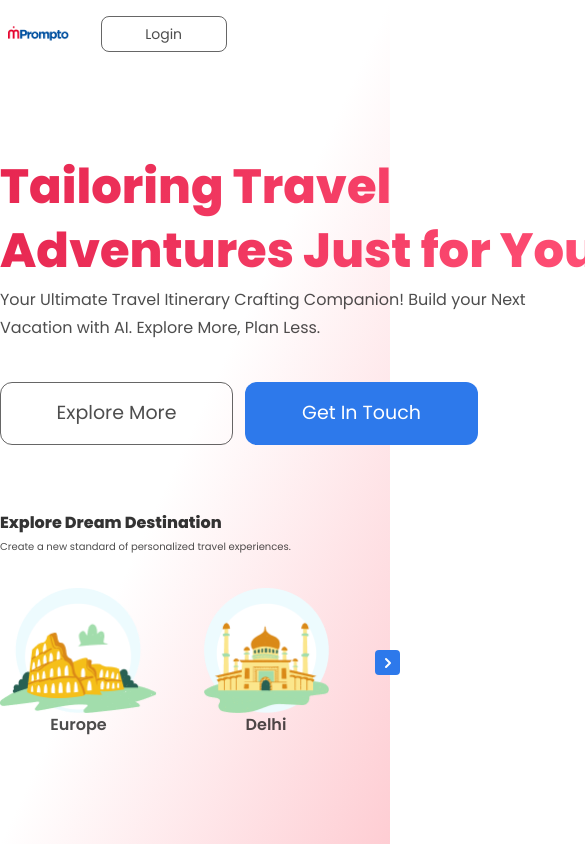
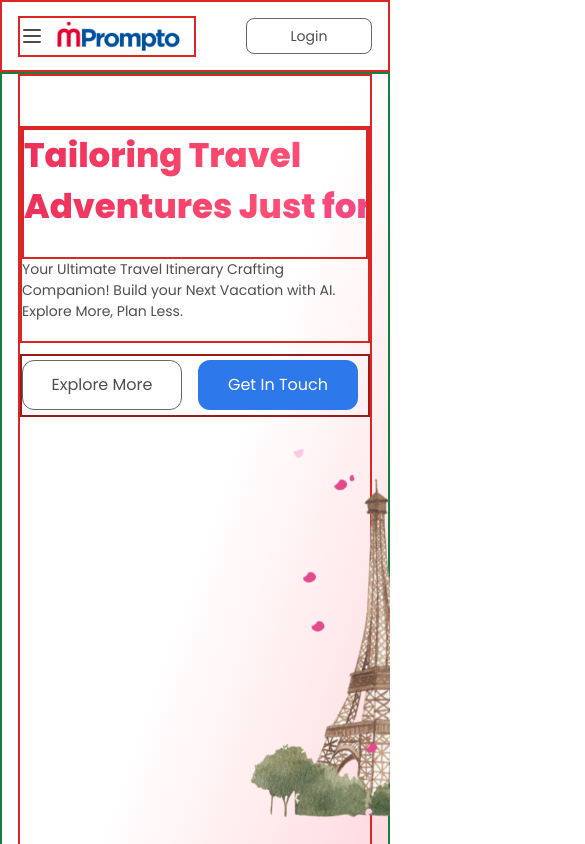
Before and after one commit to raiv200/sypto-assignment-2, a Next.js app: page / in a window 390 px wide. Shown: the top 844 px of the page, 585 px wide, since content can reach past the window. Built offline with nearby package versions, Linux system fonts and the light colour scheme.

Commit message:
Made Mobile Responsove

```diff
--- a/app/page.jsx
+++ b/app/page.jsx
@@ -13,10 +13,10 @@ export default function Home() {
 
   return (
     <div
-      className={`flex flex-col min-h-screen w-full  bg-gradient-to-br ${backgroundColor} transition ease-in-out duration-[3s]`}
+      className={`flex flex-col  bg-gradient-to-br ${backgroundColor} h-full w-full lg:min-h-screen lg:w-full  transition ease-in-out duration-[3s]  overflow-hidden`}
     >
       {/* <AutoCarousel onBackgroundColorChange={setBackgroundColor} /> */}
-      <div className="flex flex-col h-screen w-full mx-auto md:max-w-[1350px] 2xl:max-w-9xl ">
+      <div className="flex flex-col w-full h-full lg:h-screen lg:w-full mx-auto md:max-w-[1350px] 2xl:max-w-9xl ">
         <Navbar />
         <HeroSection setBackgroundColor={setBackgroundColor} />
       </div>
--- a/components/AutoCarousel.jsx
+++ b/components/AutoCarousel.jsx
@@ -54,14 +54,14 @@ const AutoCarousel = ({onBackgroundColorChange }) => {
       {images.map((imageUrl, index) => (
         <div
           key={index}
-          className={`carousel-slide absolute   w-${imageUrl.width} h-${imageUrl.height}  transition ease-in-out duration-[3s]  ${
+          className={`carousel-slide absolute lg:w-${imageUrl.width} lg:h-${imageUrl.height}  transition ease-in-out duration-[3s]  ${
             index === currentIndex ? 'transform translate-x-0' : 'transform -translate-x-full'
           }`}
         >
           <img
             src={imageUrl.src}
             alt={`Carousel Item ${index}`}
-            className="w-full h-full object-contain animate-slideInFromRight "
+            className=" w-[320px]  lg:w-full lg:h-full object-contain animate-slideInFromRight "
           />
         </div>
       ))}
--- a/components/HeroSection.jsx
+++ b/components/HeroSection.jsx
@@ -4,24 +4,24 @@ import AutoCarousel from "./AutoCarousel";
 
 const HeroSection = ({ setBackgroundColor }) => {
   return (
-    <section className="flex justify-evenly w-full h-full  ">
+    <section className="relative grid grid-cols-1  px-4 justify-evenly w-full h-full lg:flex lg:px-0 lg:justify-evenly lg:w-full lg:h-full border-2 border-green-700 ">
       {/* Left Part */}
 
-      <div className="flex flex-col  justify-between w-[643px] h-[593px] mt-[77px] ">
-        <div className="flex flex-col justify-evenly w-[643px] h-[311px]">
+      <div className="flex flex-col  justify-between border-2 border-red-600 items-center w-full h-full py-10  lg:items-start lg:w-[643px] lg:h-[593px] lg:mt-[77px] lg:py-0 ">
+        <div className="flex flex-col justify-evenly w-full h-[311px] lg:justify-evenly lg:w-[643px] lg:h-[311px]">
           {/* Main Heading Text  */}
 
-          <div className="flex flex-col w-full h-[217px]">
-            <div className="w-full h-[131px] flex flex-col ">
-              <h1 className="gradient-typing-text-1 gradient-text  text-[48px] font-[800] leading-[64px] overflow-hidden whitespace-nowrap  transition ease-in-out duration-600">
+          <div className="flex flex-col w-full h-[217px]  space-y-0 lg:space-y-2 border-2 border-red-600 ">
+            <div className="w-full h-[131px] flex flex-col  lg:items-start border-2 border-red-600 ">
+              <h1 className="gradient-typing-text-1 gradient-text text-[34px] font-[800] leading-1 lg:text-[48px] lg:font-[800] lg:leading-[64px] overflow-hidden whitespace-nowrap  transition ease-in-out duration-600">
                 Tailoring Travel
               </h1>
-              <h1 className="gradient-typing-text-2 gradient-text  text-[48px] font-[800] leading-[64px] overflow-hidden whitespace-nowrap  transition ease-in-out duration-600">
+              <h1 className="gradient-typing-text-2 gradient-text text-[34px] font-[800] leading-1 lg:text-[48px] lg:font-[800] lg:leading-[64px] overflow-hidden whitespace-nowrap  transition ease-in-out duration-600">
               Adventures Just for You!
               </h1>
 
             </div>
-            <p className="text-[16px] font-[400] text-[#000000B2] w-[576px] h-[66px] leading-7">
+            <p className=" text-start text-[14px] font-[400] text-[#000000B2] w-full h-[66px] leading-1 lg:text-start  lg:w-[576px] lg:h-[66px] lg:leading-7 lg:text-[16px] lg:font-[400]">
               Your Ultimate Travel Itinerary Crafting Companion! Build your Next
               Vacation with AI. Explore More, Plan Less.
             </p>
@@ -29,19 +29,19 @@ const HeroSection = ({ setBackgroundColor }) => {
 
           {/* CTA Buttons  */}
 
-          <div className="flex space-x-3 w-[480px] h-[63px]">
-            <button className="h-[63px] w-[233px]  border-[1px] border-[#00000099] hover:shadow-2xl hover:-translate-y-1 rounded-xl px-6 py-4 transition ease-in duration-300  ">
+          <div className="flex items-center  space-x-4 w-full h-[63px] lg:space-x-3 lg:w-[480px] lg:h-[63px] border-2 border-red-800">
+            <button className="flex  items-center justify-center h-[50px] w-[160px] lg:h-[63px] lg:w-[233px]  border-[1px] border-[#00000099] hover:shadow-2xl hover:-translate-y-1 rounded-xl px-6 py-4 transition ease-in duration-300  ">
               <a
                 href="/"
-                className="text-center text-[19px] text-[#000000B2] font-[400]"
+                className="text-center  text-[16px] lg:text-[19px] text-[#000000B2] font-[400]"
               >
                 Explore More
               </a>
             </button>
-            <button className="group h-[63px] w-[233px] rounded-xl bg-[#2D79EB] hover:bg-[#2D79EB]/20 hover:shadow-2xl hover:-translate-y-1 transition ease-in duration-300 ">
+            <button className="flex  items-center justify-center group h-[50px] w-[160px] lg:h-[63px] lg:w-[233px] rounded-xl bg-[#2D79EB] hover:bg-[#2D79EB]/20 hover:shadow-2xl hover:-translate-y-1 transition ease-in duration-300 ">
               <a
                 href="/"
-                className="text-center text-[19px] text-white group-hover:text-[#2D79EB] font-[400] px-6 py-4 "
+                className="text-center text-[16px] lg:text-[19px] text-white group-hover:text-[#2D79EB] font-[400] px-6 py-4 "
               >
                 Get In Touch
               </a>
@@ -49,8 +49,8 @@ const HeroSection = ({ setBackgroundColor }) => {
           </div>
         </div>
         {/* Explore Section with Images  */}
-        <div className="flex  flex-col justify-between w-[400px] h-[227px]">
-          <div className="flex flex-col  w-[298px] h-[47px]">
+        <div className="flex  flex-col justify-between border-2 border-red-600 w-full h-[227px] mt-[430px] lg:mt-0 lg:w-[400px] lg:h-[227px]">
+          <div className="flex flex-col w-full h-[47px] items-center lg:items-start lg:w-[298px] lg:h-[47px]">
             <h1 className="text-[16px] font-[800] text-[#000000CC] leading-6">
               Explore Dream Destination
             </h1>
@@ -59,14 +59,14 @@ const HeroSection = ({ setBackgroundColor }) => {
             </p>
           </div>
 
-          <div className="flex items-center justify-between w-[400px] h-[150px]">
+          <div className="flex items-center justify-evenly border-2 border-blue-500 w-full h-[150px] lg:justify-between lg:w-[400px] lg:h-[150px]">
             <div className="flex flex-col animate-slideInFromLeft">
               <div className="overflow-hidden  ">
                 <Image
                   src="/europe__monument.png"
                   width={157}
                   height={125}
-                  className="  hover:scale-[1.1] hover:rotate-6 transition ease-in duration-300"
+                  className=" scale-[0.78] hover:scale-[0.89] lg:scale-100  lg:hover:scale-[1.1] hover:rotate-6 transition ease-in duration-300"
                 />
               </div>
               <p className="text-[16px] text-center  font-[600] text-[#000000B2] leading-6">
@@ -79,7 +79,7 @@ const HeroSection = ({ setBackgroundColor }) => {
                   src="/delhi__monument.png"
                   width={125}
                   height={125}
-                  className="  hover:scale-[1.1] hover:rotate-6 transition ease-in duration-300"
+                  className=" scale-[0.78] hover:scale-[0.89] lg:scale-100  lg:hover:scale-[1.1] hover:rotate-6 transition ease-in duration-300"
                 />
               </div>
               <p className="text-[16px] text-center  font-[600] text-[#000000B2] leading-6">
@@ -108,7 +108,7 @@ const HeroSection = ({ setBackgroundColor }) => {
       </div>
 
       {/* Right Part */}
-      <div className="flex  w-[643px]">
+      <div className="absolute top-[560px] w-full lg:top-0 lg:flex lg:relative lg:w-[643px]">
         <AutoCarousel onBackgroundColorChange={setBackgroundColor} />
       </div>
     </section>
--- /dev/null
+++ b/components/MobileNavigation.jsx
@@ -0,0 +1,125 @@
+"use client";
+import Image from "next/image";
+import React from "react";
+
+const MobileNavDrawer = ({ isOpen, onClose }) => {
+  return (
+    <div
+      className={`fixed inset-0 z-40 ${
+        isOpen ? "block " : "hidden"
+      } transition ease-in duration-300`}
+    >
+      {/* Background Overlay */}
+      <div
+        className={`fixed inset-0 bg-black opacity-40  ${
+          isOpen ? "opacity-100" : "opacity-0"
+        }`}
+        onClick={onClose}
+      ></div>
+
+      {/* Drawer */}
+      <div
+        className={`fixed inset-y-0 left-0 w-64 bg-white z-50 transform transition ease-in duration-500   ${
+          isOpen ? "translate-x-0 animate-slideInNav" : "-translate-x-full "
+        }`}
+      >
+        <aside
+          className={`transform top-0 left-0 w-64 bg-white fixed h-full overflow-auto ease-in-out transition-all duration-300 z-30 ${
+            isOpen
+              ? "translate-x-0 animate-slideInNav"
+              : "-translate-x-full animate-slideOutNav"
+          }`}
+        >
+          <div onClick={onClose} className={`absolute z-100 top-2 right-2`}>
+            <svg
+              xmlns="http://www.w3.org/2000/svg"
+              width="24"
+              height="24"
+              viewBox="0 0 24 24"
+              fill="none"
+              stroke="currentColor"
+              strokeWidth="2"
+              strokeLinecap="round"
+              strokeLinejoin="round"
+            >
+              <path d="M18 6 6 18" />
+              <path d="m6 6 12 12" />
+            </svg>
+          </div>
+          <span className="flex w-full items-center p-4 border-b">
+            <Image
+              src="/website__logo.png"
+              width={150}
+              height={45}
+              className="scale-[0.82] lg:scale-100"
+            />
+          </span>
+          <ul className="mt-6 space-y-4">
+            <li>
+              <a
+                href="#"
+                className="w-[100px] text-[14px] font-[500] text-[#000000B2] text-center py-1 px-3   rounded-md cursor-pointer transition duration-300 ease-in"
+              >
+                Products
+              </a>
+            </li>
+            <li>
+              <a
+                href="#"
+                className="w-[100px] text-[14px] font-[500] text-[#000000B2] text-center py-1 px-3   rounded-md cursor-pointer transition duration-300 ease-in"
+              >
+                Services
+              </a>
+            </li>
+            <li>
+              <a
+                href="#"
+                className="w-[100px] text-[14px] font-[500] text-[#000000B2] text-center py-1 px-3   rounded-md cursor-pointer transition duration-300 ease-in"
+              >
+                Blog
+              </a>
+            </li>
+            <li>
+              <a
+                href="#"
+                className="w-[100px] text-[14px] font-[500] text-[#000000B2] text-center py-1 px-3   rounded-md cursor-pointer transition duration-300 ease-in"
+              >
+                About Us
+              </a>
+            </li>
+            <li>
+              <a
+                href="#"
+                className="w-[100px] text-[14px] font-[500] text-[#000000B2] text-center py-1 px-3   rounded-md cursor-pointer transition duration-300 ease-in"
+              >
+                Contact
+              </a>
+            </li>
+          </ul>
+        </aside>
+      </div>
+    </div>
+  );
+};
+
+export default MobileNavDrawer;
+
+{
+  /* <ul className="mt-6 space-y-4">
+          <li>
+            <a href="#" className="w-[100px] text-[14px] font-[400] text-[#000000B2] text-center py-1 px-3   rounded-md cursor-pointer transition duration-300 ease-in">Products</a>
+          </li>
+          <li>
+            <a href="#" className="w-[100px] text-[14px] font-[400] text-[#000000B2] text-center py-1 px-3   rounded-md cursor-pointer transition duration-300 ease-in">Services</a>
+          </li>
+          <li>
+            <a href="#" className="w-[100px] text-[14px] font-[400] text-[#000000B2] text-center py-1 px-3   rounded-md cursor-pointer transition duration-300 ease-in">Blog</a>
+          </li>
+          <li>
+            <a href="#" className="w-[100px] text-[14px] font-[400] text-[#000000B2] text-center py-1 px-3   rounded-md cursor-pointer transition duration-300 ease-in">About Us</a>
+          </li>
+          <li>
+            <a href="#" className="w-[100px] text-[14px] font-[400] text-[#000000B2] text-center py-1 px-3   rounded-md cursor-pointer transition duration-300 ease-in">Contact</a>
+          </li>
+        </ul> */
+}
--- a/components/Navbar.jsx
+++ b/components/Navbar.jsx
@@ -1,42 +1,70 @@
+"use client";
+
 import Image from "next/image";
 import Link from "next/link";
-import React from "react";
-
-const NavStyles = {
-  navContainer: "",
-  logoContainer: "",
-  linkContainer: " ",
-  link: "",
-  button: "",
-};
+import React, { useState } from "react";
+import MobileNavDrawer from "./MobileNavigation";
 
 const Navbar = () => {
+  const [isMobileNavOpen, setMobileNavOpen] = useState(false);
+
+  const toggleMobileNav = () => {
+    setMobileNavOpen(!isMobileNavOpen);
+  };
   return (
-    <nav className="flex items-center justify-between py-2 px-2 md:py-6 h-[72px]">
-      <div className="flex tems-center justify-between space-x-16">
+    <header className="flex items-center justify-between px-4 lg:py-2 lg:px-2 md:py-6 h-[72px] border-2 border-red-600">
+      <div className="flex justify-center border-2 border-red-600">
         {/* Logo */}
+        <div
+          onClick={toggleMobileNav}
+          className=" flex items-center lg:hidden text-[#000000B2] cursor-pointer"
+        >
+          <svg
+            xmlns="http://www.w3.org/2000/svg"
+            width="24"
+            height="24"
+            viewBox="0 0 24 24"
+            fill="none"
+            stroke="currentColor"
+            strokeWidth="2"
+            strokeLinecap="round"
+            strokeLinejoin="round"
+          >
+            <line x1="4" x2="20" y1="12" y2="12" />
+            <line x1="4" x2="20" y1="6" y2="6" />
+            <line x1="4" x2="20" y1="18" y2="18" />
+          </svg>
+        </div>
+        {isMobileNavOpen && (
+          <MobileNavDrawer isOpen={isMobileNavOpen} onClose={toggleMobileNav} />
+        )}
 
-        <Image src="/website__logo.png" width={150} height={45} />
+        <Image
+          src="/website__logo.png"
+          width={150}
+          height={45}
+          className="scale-[0.82] lg:scale-100"
+        />
       </div>
 
-      <div className="flex items-center space-x-8 w-[775px] ">
+      <div className="flex items-center space-x-8 lg:w-[775px] ">
         {/* Links */}
         <nav className="hidden md:flex md:w-[775px] md:h-[18px] md:items-center md:justify-between md:space-x-6">
           <ul className="underline-animation flex justify-between w-full">
             <li className="w-[100px] text-[14px] font-[400] text-[#000000B2] text-center py-1 px-3   rounded-md cursor-pointer transition duration-300 ease-in">
-              Products
+              <Link href="/">Products</Link>
             </li>
             <li className="w-[100px] text-[14px] font-[400] text-[#000000B2] text-center py-1 px-3   rounded-md cursor-pointer transition duration-300 ease-in ">
-              Services
+              <Link href="/">Services</Link>
             </li>
             <li className="w-[100px] text-[14px] font-[400] text-[#000000B2] text-center py-1 px-3   rounded-md cursor-pointer transition duration-300 ease-in ">
-              Blog
+              <Link href="/">Blog</Link>
             </li>
             <li className="w-[100px] text-[14px] font-[400] text-[#000000B2] text-center py-1 px-3   rounded-md cursor-pointer transition duration-300 ease-in ">
-              About Us
+              <Link href="/">About Us</Link>
             </li>
             <li className="w-[100px] text-[14px] font-[400] text-[#000000B2] text-center py-1 px-3   rounded-md cursor-pointer transition duration-300 ease-in ">
-              Contact
+              <Link href="/">Contact</Link>
             </li>
           </ul>
         </nav>
@@ -44,15 +72,15 @@ const Navbar = () => {
         {/* Call To Action Button */}
 
         <button className="h-[36px] w-[126px]  border-[1px] border-[#00000099] hover:shadow-2xl hover:-translate-y-1 rounded-lg transition ease-in duration-300  ">
-              <p
-
-                className=" text-[14px] h-[20px] w-[75px] mx-auto text-[#000000B2] font-[400] leading-5"
-              >
-                Login
-              </p>
-            </button>
+          <a
+            href="/"
+            className=" text-[14px] h-[20px] w-[75px] mx-auto text-[#000000B2] font-[400] leading-5"
+          >
+            Login
+          </a>
+        </button>
       </div>
-    </nav>
+    </header>
   );
 };
 
--- a/tailwind.config.js
+++ b/tailwind.config.js
@@ -13,7 +13,9 @@ module.exports = {
       animation: {
         typing: "typing 3.5s steps(40, end), blinkCaret .75s step-end infinite",
         slideInFromRight: "slideInRight 1s ease-in-out forwards",
-        slideInFromLeft:"slideInLeft 1s ease-in-out forwards"
+        slideInFromLeft:"slideInLeft 1s ease-in-out forwards",
+        slideInNav:"slideInNav 1s ease-in-out forwards",
+        slideOutNav:"slideOutNav 1s ease-in-out "
       },
       keyframes: {
         typing: {
@@ -41,6 +43,22 @@ module.exports = {
             transform: "translateX(0%)",
           },
         },
+        slideInNav: {
+          "0%": {
+            transform: "translateX(-100%)",
+          },
+          "100%": {
+            transform: "translateX(0%)",
+          },
+        },
+        slideOutNav: {
+          "100%": {
+            transform: "translateX(0%)",
+          },
+          "0%": {
+            transform: "translateX(-100%)",
+          },
+        },
 
         text: {
           "0%, 100%": {
```
